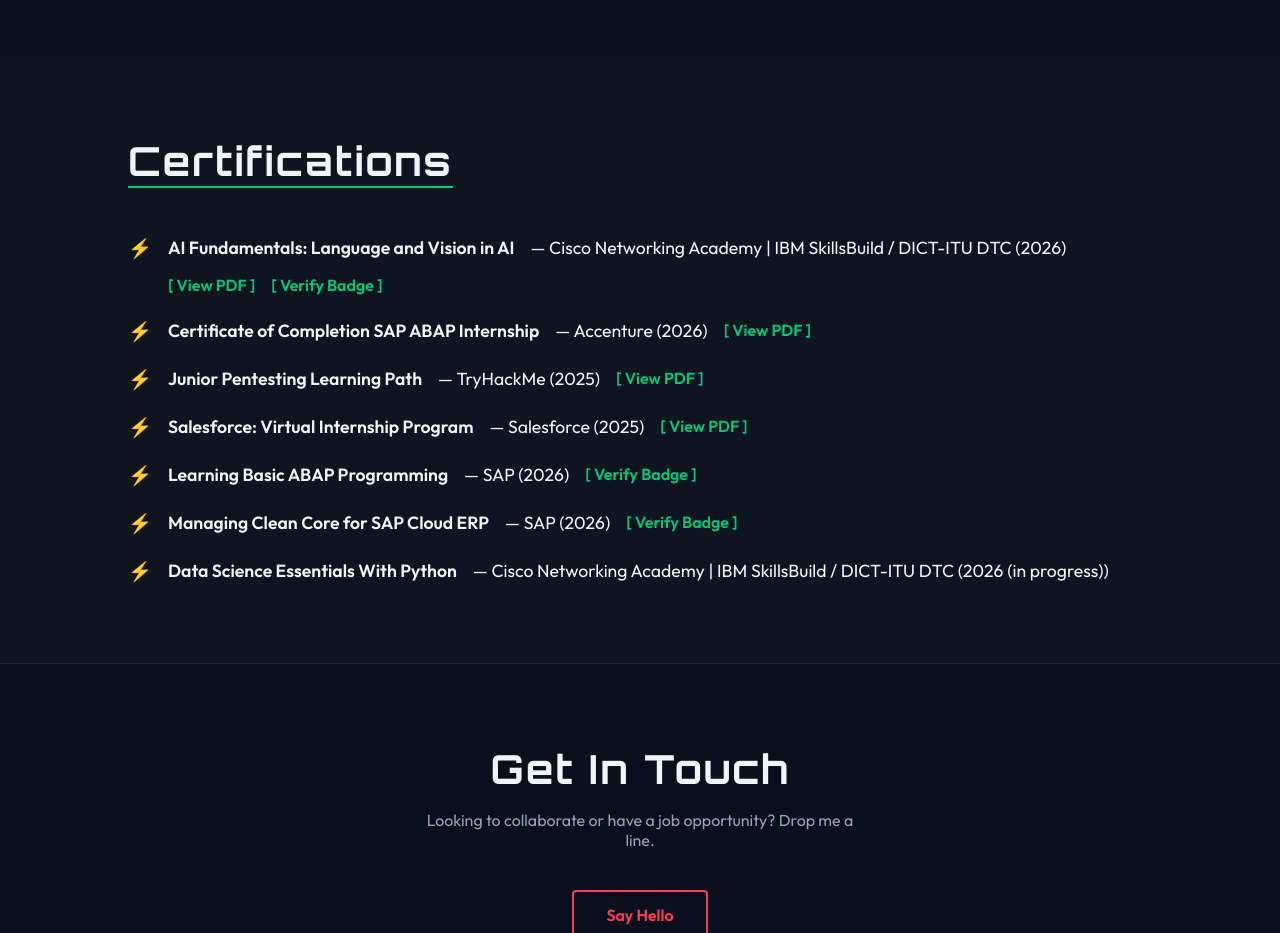
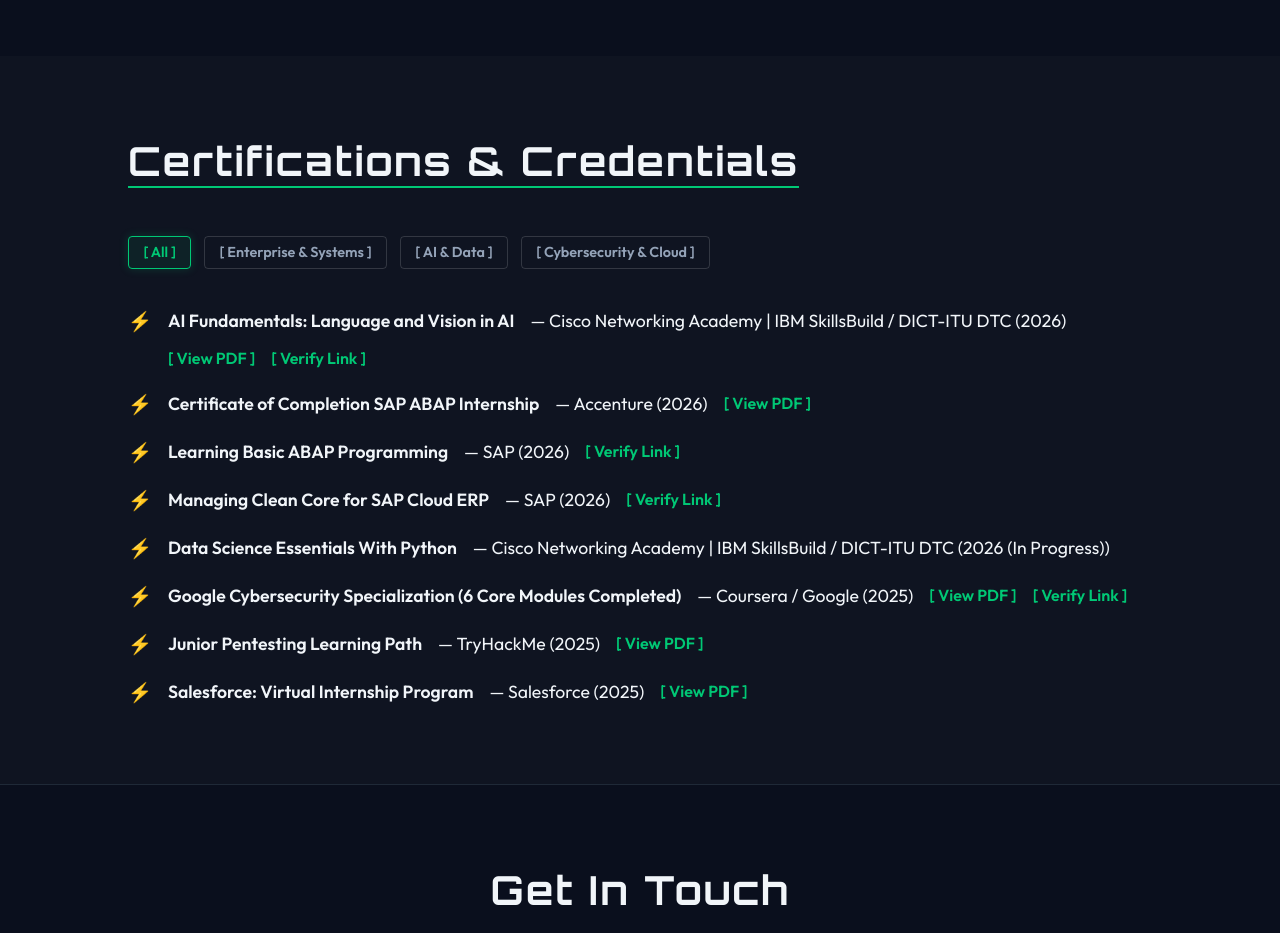
Before and after one commit to jarjar-jarhead/portfolio, a React app: page / in a window 1280 px wide. Shown: the part 3740-4673 px from the top of the page. Built offline with nearby package versions, Linux system fonts and the light colour scheme; the HTML template or start-up script is replaced by a standard one.

Commit message:
filter added and coursera cert to be added later

```diff
--- a/src/components/Certifications.jsx
+++ b/src/components/Certifications.jsx
@@ -3,6 +3,9 @@
 
 function Certifications() {
   const [activePdf, setActivePdf] = useState(null);
+  const [selectedCategory, setSelectedCategory] = useState("All");
+
+  const categories = ["All", "Enterprise & Systems", "AI & Data", "Cybersecurity & Cloud"];
 
   // Uniform schema across all certificate entries
   const certs = [
@@ -11,65 +14,99 @@
       title: "AI Fundamentals: Language and Vision in AI",
       issuer: "Cisco Networking Academy | IBM SkillsBuild / DICT-ITU DTC",
       year: "2026",
+      category: "AI & Data",
       file: "/AIFundamentalsIBM_DICT.pdf",
-      badgeUrl: "https://www.credly.com/badges/b90e7ba7-23cb-41b8-b08e-65d4a6dc35c1/public_url"
+      verifyUrl: "https://www.credly.com/badges/b90e7ba7-23cb-41b8-b08e-65d4a6dc35c1/public_url"
     },
     {
       id: 2,
       title: "Certificate of Completion SAP ABAP Internship",
       issuer: "Accenture",
       year: "2026",
+      category: "Enterprise & Systems",
       file: "/SAPcert.pdf",
-      badgeUrl: null
+      verifyUrl: null
     },
     {
       id: 3,
+      title: "Learning Basic ABAP Programming",
+      issuer: "SAP",
+      year: "2026",
+      category: "Enterprise & Systems",
+      file: null,
+      verifyUrl: "https://badger.learning.sap.com/verify/xesec-cusid-pahen-fosec-momuk"
+    },
+    {
+      id: 4,
+      title: "Managing Clean Core for SAP Cloud ERP",
+      issuer: "SAP",
+      year: "2026",
+      category: "Enterprise & Systems",
+      file: null,
+      verifyUrl: "https://badger.learning.sap.com/verify/xamuk-hytab-tyned-bokal-renes"
+    },
+    {
+      id: 5,
+      title: "Data Science Essentials With Python",
+      issuer: "Cisco Networking Academy | IBM SkillsBuild / DICT-ITU DTC",
+      year: "2026 (In Progress)",
+      category: "AI & Data",
+      file: null,
+      verifyUrl: null
+    },
+    {
+      id: 6,
+      title: "Google Cybersecurity Specialization (6 Core Modules Completed)",
+      issuer: "Coursera / Google",
+      year: "2025",
+      category: "Cybersecurity & Cloud",
+      file: "/google-cybersec.pdf", // Optional local PDF if you merged them or downloaded one
+      verifyUrl: "https://coursera.org/verify/YOUR_PRIMARY_COURSERA_VERIFY_LINK"
+    },
+    {
+      id: 7,
       title: "Junior Pentesting Learning Path",
       issuer: "TryHackMe",
       year: "2025",
+      category: "Cybersecurity & Cloud",
       file: "/thmpentest.pdf",
-      badgeUrl: null
+      verifyUrl: null
     },
     {
-      id: 4,
+      id: 8,
       title: "Salesforce: Virtual Internship Program",
       issuer: "Salesforce",
       year: "2025",
+      category: "Enterprise & Systems",
       file: "/salesforce.pdf",
-      badgeUrl: null
-    },
-    {
-      id: 5,
-      title: "Learning Basic ABAP Programming",
-      issuer: "SAP",
-      year: "2026",
-      file: null,
-      badgeUrl: "https://badger.learning.sap.com/verify/xesec-cusid-pahen-fosec-momuk"
-    },
-    {
-      id: 6,
-      title: "Managing Clean Core for SAP Cloud ERP",
-      issuer: "SAP",
-      year: "2026",
-      file: null,
-      badgeUrl: "https://badger.learning.sap.com/verify/xamuk-hytab-tyned-bokal-renes"
-    },
-    {
-      id: 7,
-      title: "Data Science Essentials With Python",
-      issuer: "Cisco Networking Academy | IBM SkillsBuild / DICT-ITU DTC",
-      year: "2026 (in progress)",
-      file: null,
-      badgeUrl: null
+      verifyUrl: null
     }
   ];
 
+  // Logic to handle filtering when tabs are clicked
+  const filteredCerts = selectedCategory === "All"
+    ? certs
+    : certs.filter((cert) => cert.category === selectedCategory);
+
   return (
     <section id="certifications" className={styles.certsSection}>
-      <h2 className={styles.sectionTitle}>Certifications</h2>
+      <h2 className={styles.sectionTitle}>Certifications & Credentials</h2>
+
+      {/* Category Filter Bar */}
+      <div className={styles.filterBar}>
+        {categories.map((cat) => (
+          <button
+            key={cat}
+            className={`${styles.filterBtn} ${selectedCategory === cat ? styles.activeFilter : ""}`}
+            onClick={() => setSelectedCategory(cat)}
+          >
+            [ {cat} ]
+          </button>
+        ))}
+      </div>
 
       <ul className={styles.certList}>
-        {certs.map((cert) => (
+        {filteredCerts.map((cert) => (
           <li key={cert.id} className={styles.certItem}>
             <span className={styles.bullet}>⚡</span>
             <div className={styles.certInfo}>
@@ -86,15 +123,15 @@
                   </button>
                 )}
 
-                {/* External Badge Verification Link */}
-                {cert.badgeUrl && (
+                {/* External Verification Link */}
+                {cert.verifyUrl && (
                   <a
-                    href={cert.badgeUrl}
+                    href={cert.verifyUrl}
                     target="_blank"
                     rel="noopener noreferrer"
                     className={styles.verifyLink}
                   >
-                    [ Verify Badge ]
+                    [ Verify Link ]
                   </a>
                 )}
               </div>
--- a/src/components/Certifications.module.css
+++ b/src/components/Certifications.module.css
@@ -8,6 +8,40 @@
   display: inline-block;
   margin-bottom: 3rem;
 }
+
+/* --- Filter Bar Navigation --- */
+.filterBar {
+  display: flex;
+  flex-wrap: wrap;
+  gap: 0.8rem;
+  margin-bottom: 2.5rem;
+}
+
+.filterBtn {
+  background: transparent;
+  border: 1px solid rgba(255, 255, 255, 0.15);
+  color: var(--text-muted, #94a3b8);
+  padding: 0.4rem 0.9rem;
+  border-radius: 4px;
+  font-family: inherit;
+  font-size: 0.9rem;
+  font-weight: 600;
+  cursor: pointer;
+  transition: all 0.2s ease;
+}
+
+.filterBtn:hover {
+  color: var(--neon-green);
+  border-color: var(--neon-green);
+}
+
+.activeFilter {
+  color: var(--neon-green);
+  border-color: var(--neon-green);
+  background-color: rgba(0, 200, 117, 0.08);
+  box-shadow: 0 0 10px rgba(0, 200, 117, 0.2);
+}
+
 .certList {
   list-style: none;
   display: flex;
```
